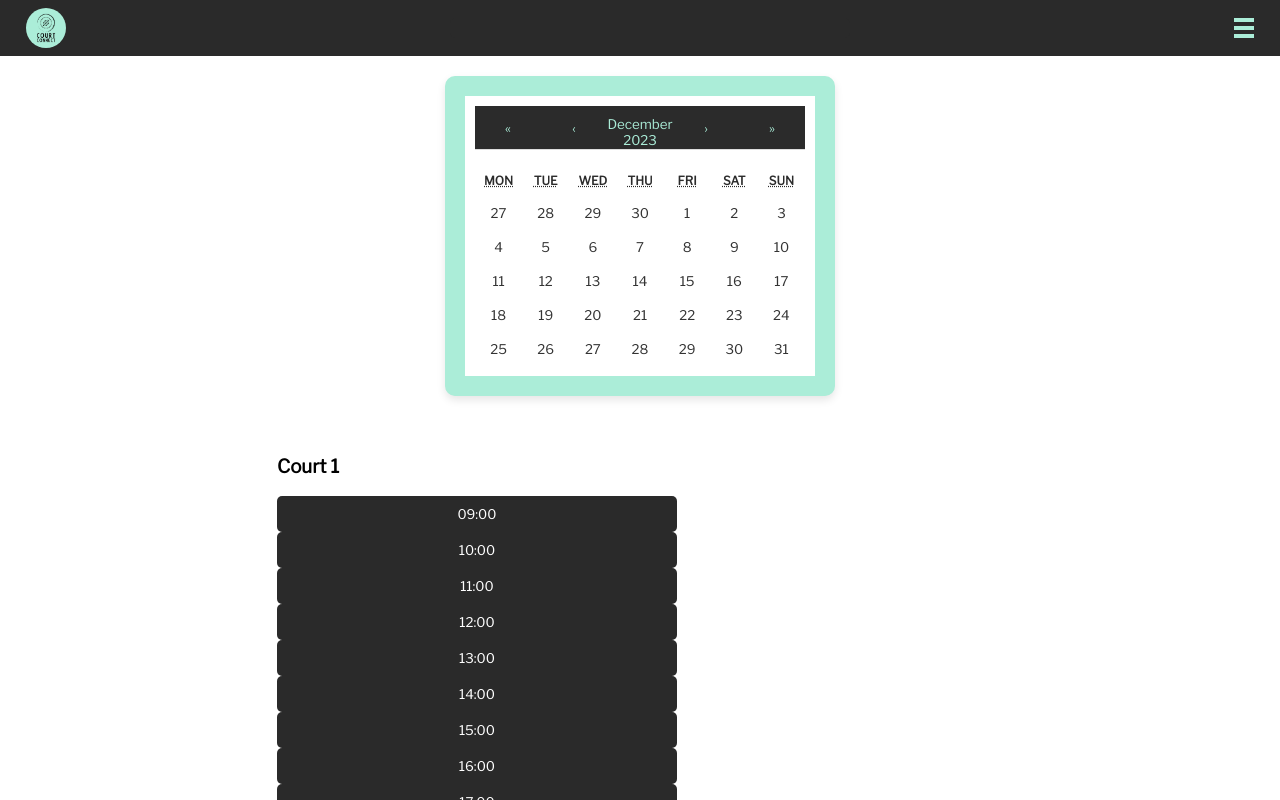
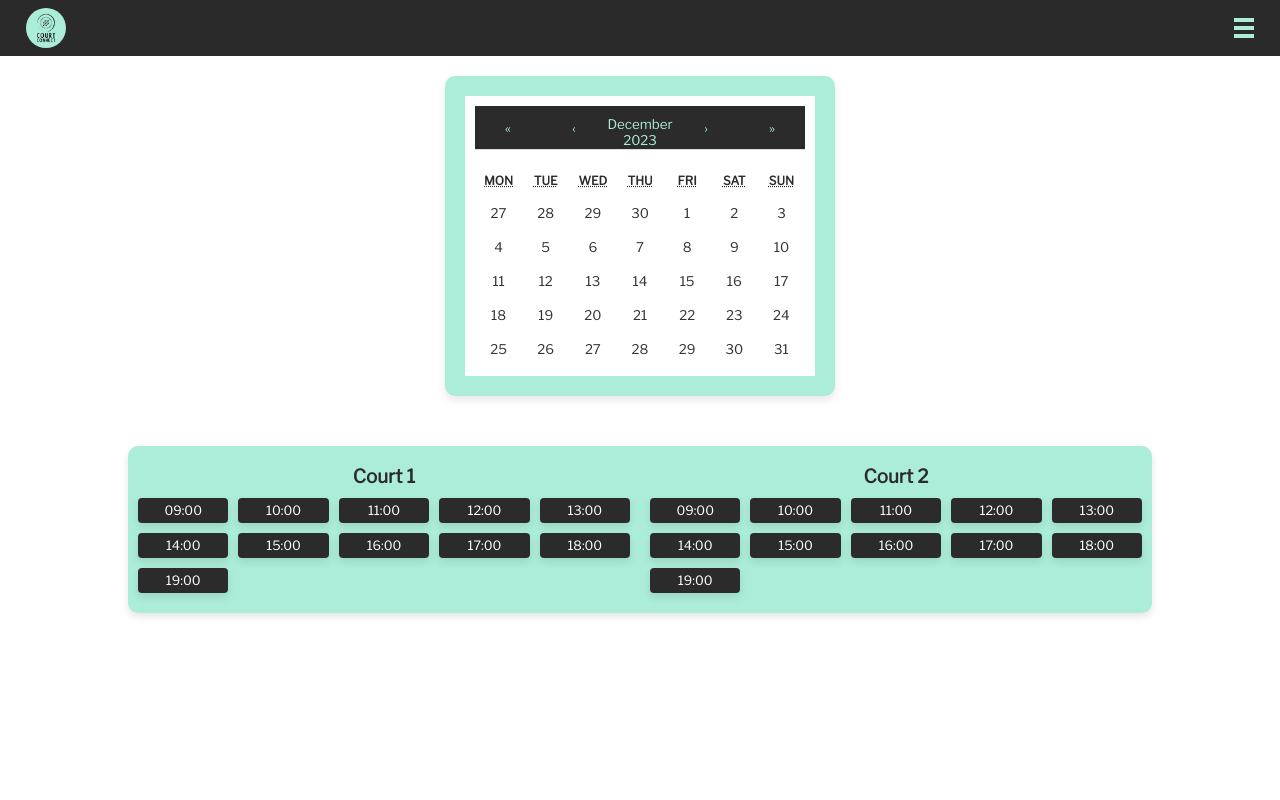
Before and after one commit to BuzSaliji/t3a2-frontend, a React (Create React App) app: page /calendar in a window 1280 px wide. Built offline with nearby package versions, Linux system fonts and the light colour scheme; no server answers.

Commit message:
Tidy up css

```diff
--- a/src/components/calendar/Calendar.css
+++ b/src/components/calendar/Calendar.css
@@ -63,8 +63,8 @@
 }
 
 .react-calendar__tile {
-    color: #333; /* Dark color for text */
-    background-color: #fff; /* Light color for background */
+    color: #333;
+    background-color: #fff;
 }
 
 .react-calendar__tile:enabled:hover,
@@ -72,3 +72,46 @@
     background-color: #e6f4f1;
     color: #2b2b2b;
 }
+
+.court-time-slots-container {
+    display: flex;
+    justify-content: space-around;
+    margin-top: 10px;
+    background-color: #abedd8;
+    width: 80%;
+    border-radius: 10px;
+    box-shadow: 0 4px 8px rgba(0, 0, 0, 0.1);
+}
+
+.court-container {
+    flex: 1;
+    margin: 0 10px 20px 10px ;
+}
+
+.court-container h3 {
+    text-align: center;
+    color: #2b2b2b;
+    margin-bottom: 10px;
+}
+
+.time-slots {
+    display: grid;
+    grid-template-columns: repeat(auto-fill, minmax(80px, 1fr));
+    gap: 10px;
+    justify-content: center;
+}
+
+.time-slots button {
+    padding: 5px 10px;
+    font-size: 0.8rem;
+    background-color: #2b2b2b;
+    color: white;
+    border: none;
+    border-radius: 4px;
+    cursor: pointer;
+    box-shadow: 0 4px 8px rgba(0, 0, 0, 0.1);
+}
+
+.time-slots button:hover {
+    background-color: #81e4c4;
+}
--- a/src/components/calendar/Calendar.jsx
+++ b/src/components/calendar/Calendar.jsx
@@ -89,9 +89,7 @@ function CalendarComponent() {
         setSelectedTimeSlot(slot);
         setSelectedCourt(courtNumber);
 
-        // Additional actions, such as opening a modal, navigating to a booking page, etc.
-        // For example, you might want to set a state to open a modal where the user can confirm their booking
-        // setBookingModalOpen(true);
+        // Modal to proceed to booking page
     };
 
     const court1TimeSlots = calculateAvailableTimeSlots(court1Bookings);
```
